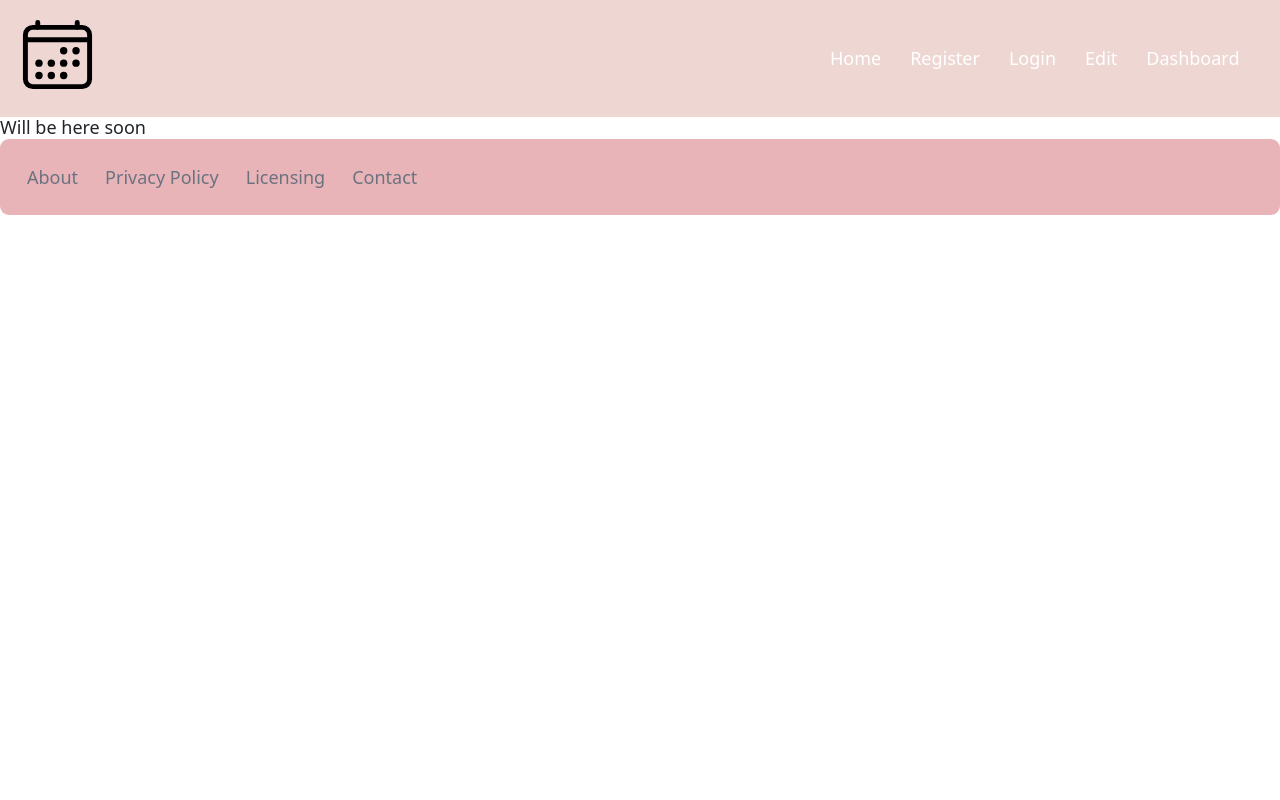
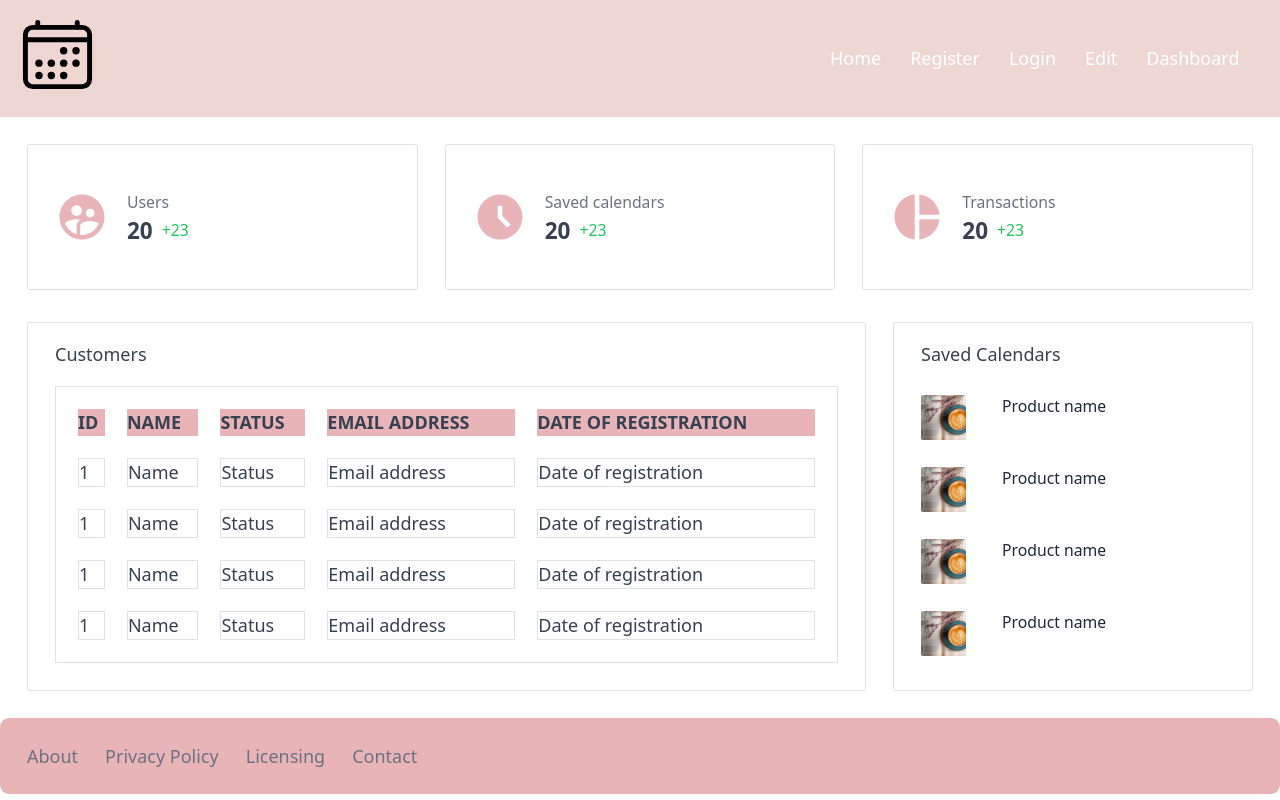
Before and after one commit to JoonAro/calendarMaker, a React (Vite) app: page /dashboard in a window 1280 px wide. Built offline with nearby package versions, Linux system fonts and the light colour scheme; no server answers.

Commit message:
Add dashboard layout

```diff
--- a/package.json
+++ b/package.json
@@ -10,6 +10,10 @@
     "preview": "vite preview"
   },
   "dependencies": {
+    "@emotion/react": "^11.11.4",
+    "@emotion/styled": "^11.11.5",
+    "@mui/icons-material": "^5.15.15",
+    "@mui/material": "^5.15.15",
     "axios": "^1.6.8",
     "bootstrap": "^5.3.3",
     "react": "^18.2.0",
--- a/src/routes/Dashboard.jsx
+++ b/src/routes/Dashboard.jsx
@@ -1,10 +1,164 @@
-import React from 'react'
+import AccessTimeFilledIcon from '@mui/icons-material/AccessTimeFilled';
+import SupervisedUserCircleIcon from '@mui/icons-material/SupervisedUserCircle';
+import PieChartIcon from '@mui/icons-material/PieChart';
+import coffee from "../assets/coffee.jpg";
 
 const Dashboard = () => {
   return (
-    <div>
-      <h1>Will be here soon</h1>
+    <div className='p-4'>
+    <div className='flex gap-4'>
+        <div className='smallBackground rounded-sm p-4 flex-1 border border-gray-200 flex items-center w-full'>
+
+        <div className="rounded-full h-20 w-12 flex items-center justify-center text-accentColor">
+            <SupervisedUserCircleIcon style={{ fontSize: '3rem'}} />
+            </div>
+
+    <div className="pl-4">
+        <span className="text-sm text-gray-500 font-light">Users</span>
+        <div className="flex items-center">
+            <strong className="text-xl text-gray-700 font-semibold">20</strong>
+            <span className="text-sm text-green-500 pl-2">+23</span>
+        </div>
     </div>
+        </div>
+
+
+        <div className='smallBackground rounded-sm p-4 flex-1 border border-gray-200 flex items-center w-full'>
+        <div className="rounded-full h-20 w-12 flex items-center justify-center text-accentColor">
+            <AccessTimeFilledIcon style={{ fontSize: '3rem'}} />
+            </div>
+    <div className="pl-4">
+        <span className="text-sm text-gray-500 font-light">Saved calendars</span>
+        <div className="flex items-center">
+            <strong className="text-xl text-gray-700 font-semibold">20</strong>
+            <span className="text-sm text-green-500 pl-2">+23</span>
+        </div>
+    </div>
+        </div>
+
+        <div className='smallBackground rounded-sm p-4 flex-1 border border-gray-200 flex items-center w-full'>
+        <div className="rounded-full h-20 w-12 flex items-center justify-center text-accentColor">
+            <PieChartIcon style={{ fontSize: '3rem'}} />
+            </div>
+    <div className="pl-4">
+        <span className="text-sm text-gray-500 font-light">Transactions</span>
+        <div className="flex items-center">
+            <strong className="text-xl text-gray-700 font-semibold">20</strong>
+            <span className="text-sm text-green-500 pl-2">+23</span>
+        </div>
+    </div>
+        </div>
+        </div>
+
+
+        <div className='flex flex-row gap-4 w-full mt-7 bg'>
+           <div className='px-4 pt-3 pb-4 rounded-sm border border-gray-200 flex-1'>
+            <strong className='font-medium text-gray-700'>Customers</strong>
+            <div className=" border-gray-200 rounded-sm mt-3">
+<table className='w-full text-gray-700 border-separate border-spacing-5 border border-slate-400'>
+    <thead className=' border border-slate-300 text-transform: uppercase bg-accentColor'>
+        <tr>
+            <th>ID</th>
+            <th>Name</th>
+            <th>Status</th>
+            <th>Email address</th>
+            <th>Date of registration</th>
+        </tr>
+    </thead>
+    <tbody >
+    <tr className=' border border-slate-300'>
+            <td className='border border-slate-300'>1</td>
+            <td className='border border-slate-300'>Name</td>
+            <td className='border border-slate-300'>Status</td>
+            <td className='border border-slate-300'>Email address</td>
+            <td className='border border-slate-300'>Date of registration</td>
+        </tr>
+        <tr className=' border border-slate-300'>
+            <td className='border border-slate-300'>1</td>
+            <td className='border border-slate-300'>Name</td>
+            <td className='border border-slate-300'>Status</td>
+            <td className='border border-slate-300'>Email address</td>
+            <td className='border border-slate-300'>Date of registration</td>
+        </tr>
+        <tr className=' border border-slate-300'>
+            <td className='border border-slate-300'>1</td>
+            <td className='border border-slate-300'>Name</td>
+            <td className='border border-slate-300'>Status</td>
+            <td className='border border-slate-300'>Email address</td>
+            <td className='border border-slate-300'>Date of registration</td>
+        </tr>
+        <tr className=' border border-slate-300'>
+            <td className='border border-slate-300'>1</td>
+            <td className='border border-slate-300'>Name</td>
+            <td className='border border-slate-300'>Status</td>
+            <td className='border border-slate-300'>Email address</td>
+            <td className='border border-slate-300'>Date of registration</td>
+        </tr>
+    </tbody>
+</table>
+           </div>
+           </div>
+
+
+
+            <div className="w-[20rem] px-4 pt-3 pb-4 rounded-sm border border-gray-200">
+			<strong className="text-gray-700 font-medium">Saved Calendars</strong>
+			<div className="mt-4 flex justify-between gap-3">
+            <div className="flex items-start w-10 h-10 min-w-[2.5rem] bg-gray-200 rounded-sm">
+							<img
+								className="w-full h-full object-cover rounded-sm"
+								src={coffee}
+                                alt="calendar"
+							/>
+						</div>
+            <div className="ml-4 flex-1">
+							<p className="text-sm text-gray-800">Product name</p>
+						</div>
+
+                </div>
+                <div className="mt-4 flex justify-between gap-3">
+            <div className="flex items-start w-10 h-10 min-w-[2.5rem] bg-gray-200 rounded-sm">
+							<img
+								className="w-full h-full object-cover rounded-sm"
+								src={coffee}
+                                alt="calendar"
+							/>
+						</div>
+            <div className="ml-4 flex-1">
+							<p className="text-sm text-gray-800">Product name</p>
+						</div>
+
+                </div>
+                <div className="mt-4 flex justify-between gap-3">
+            <div className="flex items-start w-10 h-10 min-w-[2.5rem] bg-gray-200 rounded-sm">
+							<img
+								className="w-full h-full object-cover rounded-sm"
+								src={coffee}
+                                alt="calendar"
+							/>
+						</div>
+            <div className="ml-4 flex-1">
+							<p className="text-sm text-gray-800">Product name</p>
+						</div>
+
+                </div>
+                <div className="mt-4 flex justify-between gap-3">
+            <div className="flex items-start w-10 h-10 min-w-[2.5rem] bg-gray-200 rounded-sm">
+							<img
+								className="w-full h-full object-cover rounded-sm"
+								src={coffee}
+                                alt="calendar"
+							/>
+						</div>
+            <div className="ml-4 flex-1">
+							<p className="text-sm text-gray-800">Product name</p>
+						</div>
+
+                </div>
+            </div>
+        </div>
+        </div>
+
   )
 }
 
```
Also changed, not shown: 1 other file (tests, documents, lock files or other folders).
